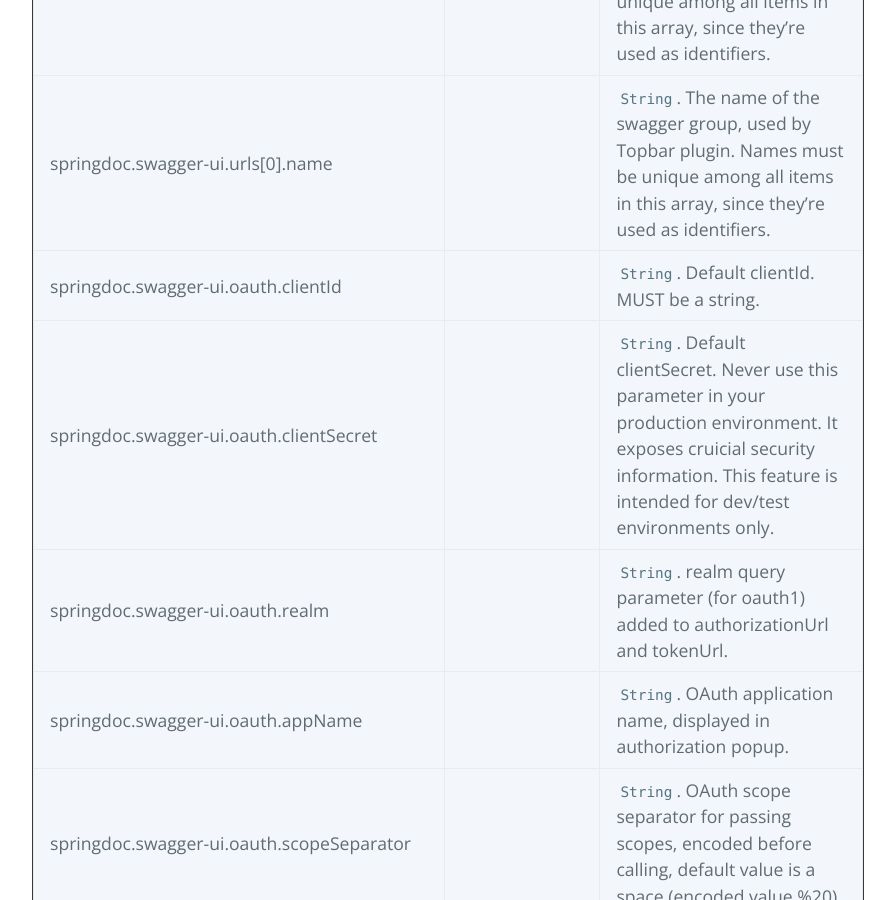
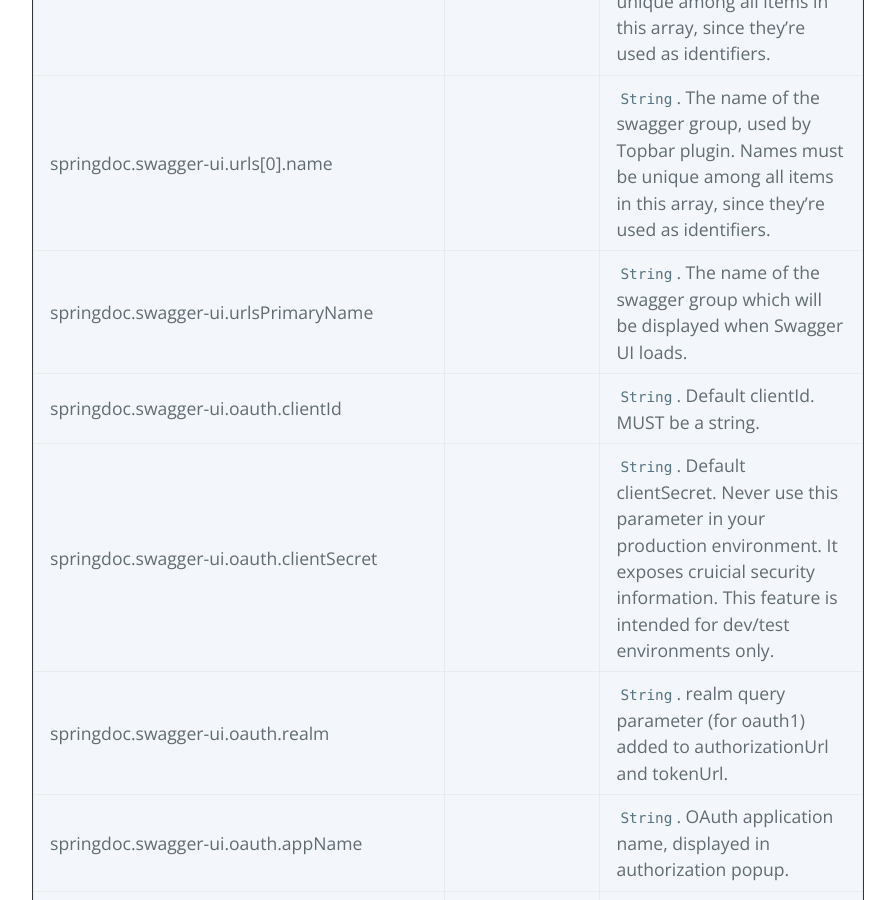
Before and after one commit to springdoc/springdoc.github.io, a Jekyll site: the page built from springdoc-properties.md, in a window 1280 px wide and 900 px high, scrolled down 6755 px. Shown: the whole window, without its empty margins (192-1087 px from the left). Built offline with Jekyll 4.4.1, drawn with Linux system fonts in a browser that asks for light colours.

Commit message:
Add documentation for property 'springdoc.swagger-ui.urlsPrimaryName'.
This is the documentation of Issue #572

```diff
--- a/springdoc-properties.md
+++ b/springdoc-properties.md
@@ -67,6 +67,7 @@ springdoc.swagger-ui.showCommonExtensions | `false` | `Boolean`. Controls the di
 springdoc.swagger-ui.supportedSubmitMethods |  | `Array=["get", "put", "post", "delete", "options", "head", "patch", "trace"]`. List of HTTP methods that have the "Try it out" feature enabled. An empty array disables "Try it out" for all operations. This does not filter the operations from the display.
 springdoc.swagger-ui.urls[0].url |  | `URL`. The url of the swagger group, used by Topbar plugin.  URLs must be unique among all items in this array, since they're used as identifiers.
 springdoc.swagger-ui.urls[0].name |  | `String`. The name of the swagger group, used by Topbar plugin.  Names must be unique among all items in this array, since they're used as identifiers.
+springdoc.swagger-ui.urlsPrimaryName |  | `String`. The name of the swagger group which will be displayed when Swagger UI loads.
 springdoc.swagger-ui.oauth.clientId |  | `String`. Default clientId. MUST be a string.
 springdoc.swagger-ui.oauth.clientSecret |  | `String`.  Default clientSecret. Never use this parameter in your production environment. It exposes cruicial security information. This feature is intended for dev/test environments only.
 springdoc.swagger-ui.oauth.realm |  | `String`. realm query parameter (for oauth1) added to authorizationUrl and tokenUrl.
```
